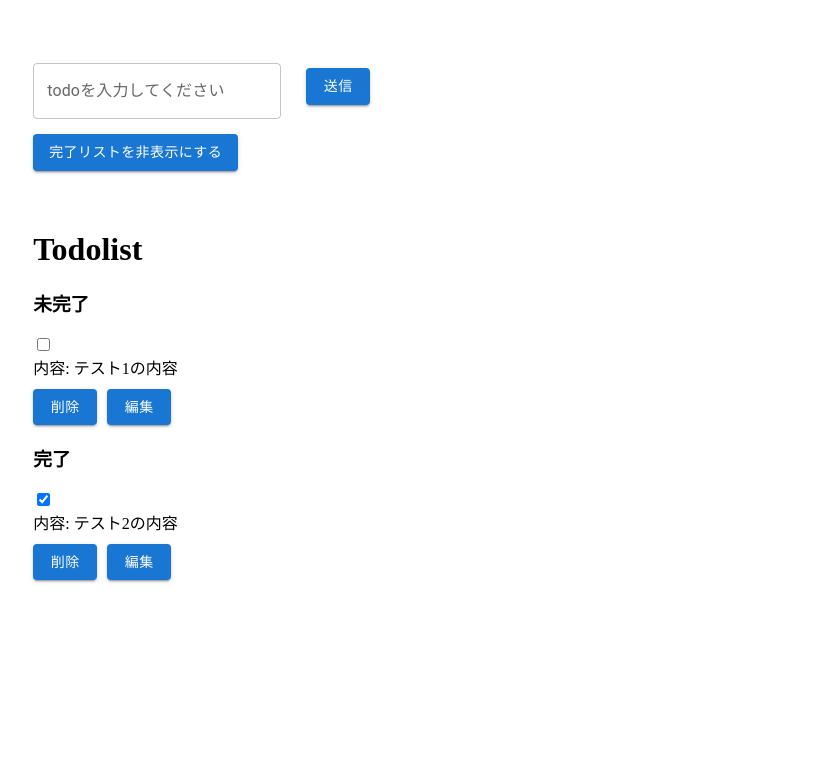
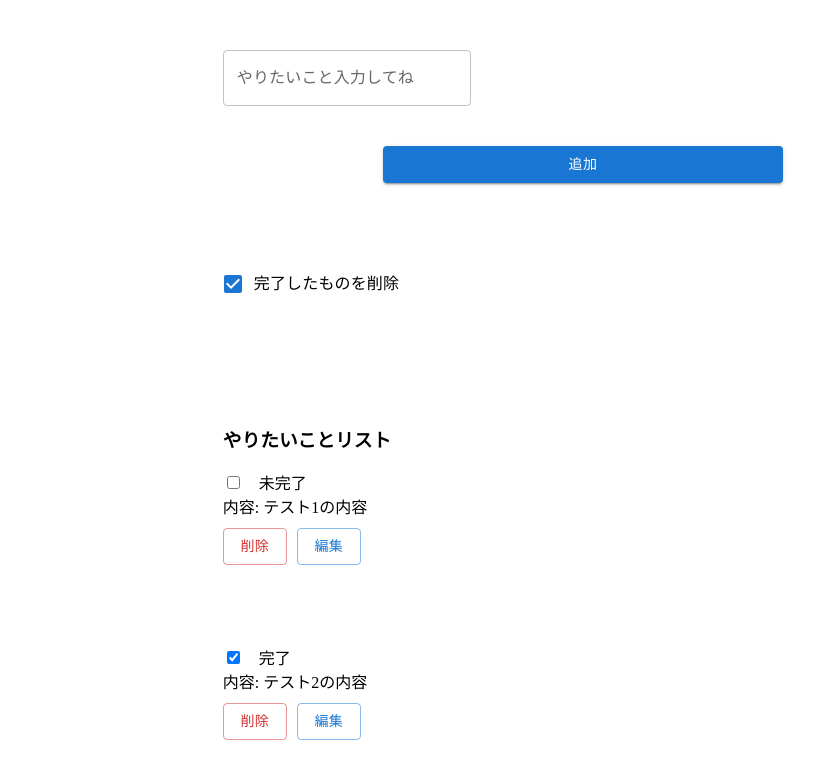
Before and after one commit to nijima-john/special-todo-app, a React (Create React App) app: page / in a window 1280 px wide. Shown: the top 778 px of the page, without its empty margins (38-853 px from the left). Built offline with nearby package versions, Linux system fonts and the light colour scheme.

Commit message:
リファクタリング

```diff
--- a/src/App.tsx
+++ b/src/App.tsx
@@ -1,4 +1,5 @@
 
+import { Grid } from '@mui/material'
 import { Form } from './components/Form'
 import { List } from './components/List'
 
@@ -6,12 +7,17 @@ const App: React.FunctionComponent = () => {
 
   return (
     <>
+      <Grid container alignItems={"center"} justifyContent={"center"}>
+        <Grid item xs={8}>
           <div style={{ marginTop: '5%', marginLeft: '5%' }}>
             <Form />
             <div style={{ marginTop: '5%' }}>
               <List />
             </div>
           </div>
+        </Grid>
+      </Grid>
+
     </>
   )
 }
--- a/src/components/Form.tsx
+++ b/src/components/Form.tsx
@@ -1,10 +1,11 @@
 
 import { type Todo, add, toggleHideCompleted } from '../features/todo/todoSlice';
 import { v4 as uuidv4 } from 'uuid';
-import { Button, TextField } from '@mui/material';
+import { Button, Checkbox, FormControlLabel, FormGroup, TextField } from '@mui/material';
 import { useDispatch, useSelector } from 'react-redux';
 import { useState } from 'react';
 import { type RootState } from '../app/store';
+
 
 export const Form = (): any => {
 
@@ -29,17 +30,20 @@ export const Form = (): any => {
 
   return (
     <>
-      <form>
-        <TextField label="todoを入力してください"
+      <form style={{marginBottom: "10%"}}>
+        <TextField label="やりたいこと入力してね"
           value={content}
           onChange={e => { setContent(e.target.value); }} >
         </TextField>
-        <Button variant="contained" onClick={() => { addTodo(content) }} style={{ marginLeft: '25px', marginTop: '5px' }}>送信</Button>
+        <br></br>
+        <Button variant="contained"
+          onClick={() => { addTodo(content) }} style={{ width: "50%", marginLeft: "20%", marginTop: "5%" }} >
+          追加
+        </Button>
       </form>
-      <Button variant="contained" onClick={handleButton}
-        style={{ marginTop: "15px" }}
-      >{hideCompleted ? "完了リストを表示する" : "完了リストを非表示にする"}
-      </Button>
+      <FormGroup>
+        <FormControlLabel control={<Checkbox defaultChecked onClick={handleButton} />} label={hideCompleted ? "元に戻す" : "完了したものを削除"}  />
+      </FormGroup>
     </>
   )
 }
--- a/src/components/List.tsx
+++ b/src/components/List.tsx
@@ -47,12 +47,12 @@ export const List: React.FunctionComponent = () => {
 
   return (
     <>
+    <h3 style={{marginTop: "15%"}}>やりたいことリスト</h3>
       {
         isEditing ?
           <ListItemEdit content={content} handleChange={handleChange} editTodo={editTodo} />
           :
           <>
-            <h1>Todolist</h1>
             <div>
               {todos.map((todo) => {
                 const { id, isCompleted } = todo
--- a/src/components/ListItem.tsx
+++ b/src/components/ListItem.tsx
@@ -17,19 +17,17 @@ export const ListItem: React.FunctionComponent<Props> = (props) => {
     const { id, isCompleted, content } = todo;
 
     return (
-        <div key={id}>
-            <h3>{todo.isCompleted ? "完了" : "未完了"}</h3>
-            <div>
+        <div key={id} style={{marginBottom: "10%"}}>
             <input
                 type="checkbox"
                 onClick={() => {
                     dispatch(toggleCompleteTask(todo));
                 }}
                 defaultChecked={isCompleted} />
-            </div>
+            <span style={{marginLeft:"2%"}}>{todo.isCompleted ? "完了" : "未完了"}</span>
             <div>内容: {content}</div>
-            <Button variant="contained" style={{ marginTop: "10px", marginRight: "10px" }} onClick={() => { removeTodo(id); }}>削除</Button>
-            <Button variant="contained" style={{ marginTop: "10px" }} onClick={() => { handleEditButtonPushed(id, content); }}>編集</Button>
+            <Button variant="outlined" color="error" style={{ marginTop: "10px", marginRight: "10px" }} onClick={() => { removeTodo(id); }}>削除</Button>
+            <Button variant="outlined" style={{ marginTop: "10px" }} onClick={() => { handleEditButtonPushed(id, content); }}>編集</Button>
         </div>
     )
 }
```
Lines whose indentation alone changed are shown as unchanged.
